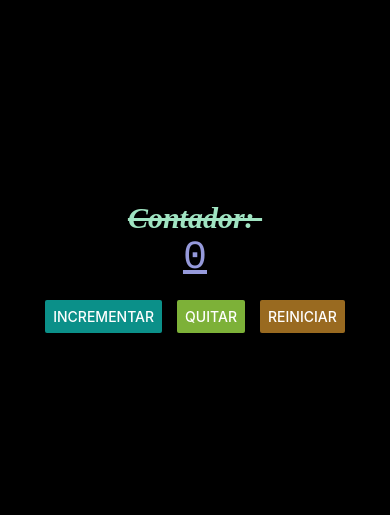
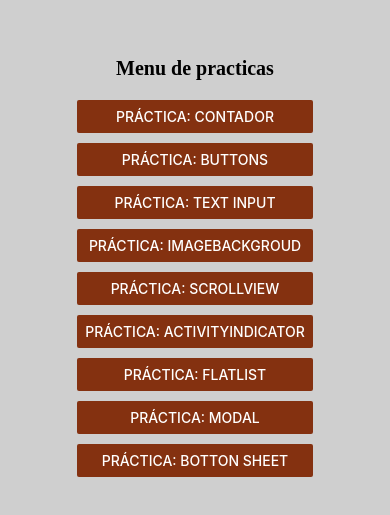
Before and after one commit to PerlitaSolve/PAM-215, a React Native app in the folder intro/: screen / in a window 390 px wide. Shown: the part 155-670 px from the top of the page. Built offline with nearby package versions, Linux system fonts and the light colour scheme.

Commit message:
Creación del menú para las prácticas proximas con sus respectivos archivos

```diff
--- a/intro/App.js
+++ b/intro/App.js
@@ -1,11 +1,10 @@
 
-import ContadorScrens from './screens/ContadorScrens';
+import MenuScreen from './screens/MenuScreen';
 
 export default function App() {
-
-
   return (
 
-    <ContadorScrens></ContadorScrens>
+    <MenuScreen/>
+
   );
 }
--- /dev/null
+++ b/intro/screens/ActivityScreen.js
@@ -0,0 +1,15 @@
+import { Text, StyleSheet, View } from 'react-native'
+//import React, { Component } from 'react'
+
+export default function ActivityScreen() {
+
+    return (
+      <View>
+        <Text>ActivityScreen</Text>
+        <Text>Working...</Text>
+      </View>
+    )
+
+}
+
+const styles = StyleSheet.create({})
--- /dev/null
+++ b/intro/screens/BotonesScreen.js
@@ -0,0 +1,14 @@
+import { Text, StyleSheet, View } from 'react-native'
+
+export default function BotonesScreen(){
+
+    return (
+      <View>
+        <Text>BotonesScreen</Text>
+        <Text>Trabando...</Text>
+      </View>
+    )
+
+}
+
+const styles = StyleSheet.create({})
--- /dev/null
+++ b/intro/screens/BottonSScreen.js
@@ -0,0 +1,13 @@
+import { Text, StyleSheet, View } from 'react-native'
+//import React, { Component } from 'react'
+
+export default function BottonSScreen() {
+    return (
+      <View>
+        <Text>BottonSScreen</Text>
+        <Text>Working...</Text>
+      </View>
+    )
+}
+
+const styles = StyleSheet.create({})
--- /dev/null
+++ b/intro/screens/FlatListScreen.js
@@ -0,0 +1,15 @@
+import { Text, StyleSheet, View } from 'react-native'
+//import React, { Component } from 'react'
+
+export default function FlatListScreen() {
+
+    return (
+      <View>
+        <Text>FlatListScreen</Text>
+        <Text>Working...</Text>
+      </View>
+    )
+
+}
+
+const styles = StyleSheet.create({})
--- /dev/null
+++ b/intro/screens/ImageScreen.js
@@ -0,0 +1,15 @@
+import { Text, StyleSheet, View } from 'react-native'
+//import React, { Component } from 'react'
+
+export default function ImageScreen() {
+
+    return (
+      <View>
+        <Text>ImageScreen</Text>
+        <Text>Working...</Text>
+      </View>
+    )
+
+}
+
+const styles = StyleSheet.create({})
--- /dev/null
+++ b/intro/screens/MenuScreen.js
@@ -0,0 +1,79 @@
+import { Text, StyleSheet, View, Button} from 'react-native';
+import React, { useState } from 'react'
+import ContadorScreen from './ContadorScreen';
+import BotonesScreen from './BotonesScreen';
+import TextInScreen from './TextInScreen';
+import ImageScreen from './ImageScreen';
+import ScrollViewScreen from './ScrollViewScreen';
+import ActivityScreen from './ActivityScreen';
+import FlatListScreen from './FlatListScreen';
+import ModalScreen from './ModalScreen';
+import BottonSScreen from './BottonSScreen';
+
+export default function MenuScreen() {
+    const[screen, setScreen]=useState('menu');
+
+    switch(screen){
+        case 'Contador':
+            return <ContadorScreen />;
+        case 'Botones':
+            return <BotonesScreen />;
+        case 'Text Input':
+            return <TextInScreen />;
+        case'ImageBackgroud':
+            return <ImageScreen />;
+        case 'ScrollView':
+            return <ScrollViewScreen />;
+        case 'ActivityIndicator':
+            return <ActivityScreen />;
+        case 'FlatList':
+            return <FlatListScreen />;
+        case 'Modal':
+            return <ModalScreen />;
+        case 'Botton Sheet':
+            return <BottonSScreen />;
+        case 'menu':
+            default:
+
+                return (
+                    <View style={styles.container}>
+                    <Text style={styles.texto}>Menu de practicas</Text>
+
+                    <View style={styles.botones}>
+                    <Button color='#843110ff' onPress={()=>setScreen('Contador')} title='Práctica: Contador'/>
+                    <Button color='#843110ff' onPress={()=>setScreen('Botones')} title='Práctica: Buttons'/>
+                    <Button color='#843110ff' onPress={()=>setScreen('Text Input')} title='Práctica: Text Input'/>
+                    <Button color='#843110ff' onPress={()=>setScreen('ImageBackgroud')} title='Práctica: ImageBackgroud'/>
+                    <Button color='#843110ff' onPress={()=>setScreen('ScrollView')} title='Práctica: ScrollView'/>
+                    <Button color='#843110ff' onPress={()=>setScreen('ActivityIndicator')} title='Práctica: ActivityIndicator'/>
+                    <Button color='#843110ff' onPress={()=>setScreen('FlatList')} title='Práctica: FlatList'/>
+                    <Button color='#843110ff' onPress={()=>setScreen('Modal')} title='Práctica: Modal'/>
+                    <Button color='#843110ff' onPress={()=>setScreen('Botton Sheet')} title='Práctica: Botton Sheet'/>
+                    </View>
+                    </View>
+                );
+
+
+    }
+}
+
+const styles = StyleSheet.create({
+    container:{
+        flex:1,
+        backgroundColor: '#cfcfcfff',
+        alignItems: 'center',
+        justifyContent: 'center',
+    },
+    texto:{
+        fontFamily: 'Times New Roman',
+        fontSize:  20,
+        color: '#000000ff',
+        fontWeight: 'bold',
+    },
+    botones:{
+        marginTop: 20,
+        flexDirection: "column",
+        gap: 10,
+    },
+
+});
--- /dev/null
+++ b/intro/screens/ModalScreen.js
@@ -0,0 +1,15 @@
+import { Text, StyleSheet, View } from 'react-native'
+//import React, { Component } from 'react'
+
+export default function ModalScreen() {
+
+    return (
+      <View>
+        <Text>ModalScreen</Text>
+        <Text>Working...</Text>
+      </View>
+    )
+
+}
+
+const styles = StyleSheet.create({})
--- /dev/null
+++ b/intro/screens/ScrollViewScreen.js
@@ -0,0 +1,15 @@
+import { Text, StyleSheet, View } from 'react-native'
+//import React, { Component } from 'react'
+
+export default function ScrollViewScreen() {
+
+    return (
+      <View>
+        <Text>ScrollViewScreen</Text>
+        <Text>Working...</Text>
+      </View>
+    )
+
+}
+
+const styles = StyleSheet.create({})
--- /dev/null
+++ b/intro/screens/TextInScreen.js
@@ -0,0 +1,15 @@
+import { Text, StyleSheet, View } from 'react-native'
+//import React, { Component } from 'react'
+
+export default function TextInScreen(){
+
+    return (
+      <View>
+        <Text>TextInScreen</Text>
+        <Text>Working...</Text>
+      </View>
+    )
+
+}
+
+const styles = StyleSheet.create({})
```
Also changed, not shown: intro/screens/ContadorScreen.js (renamed from intro/screens/ContadorScrens.js).
